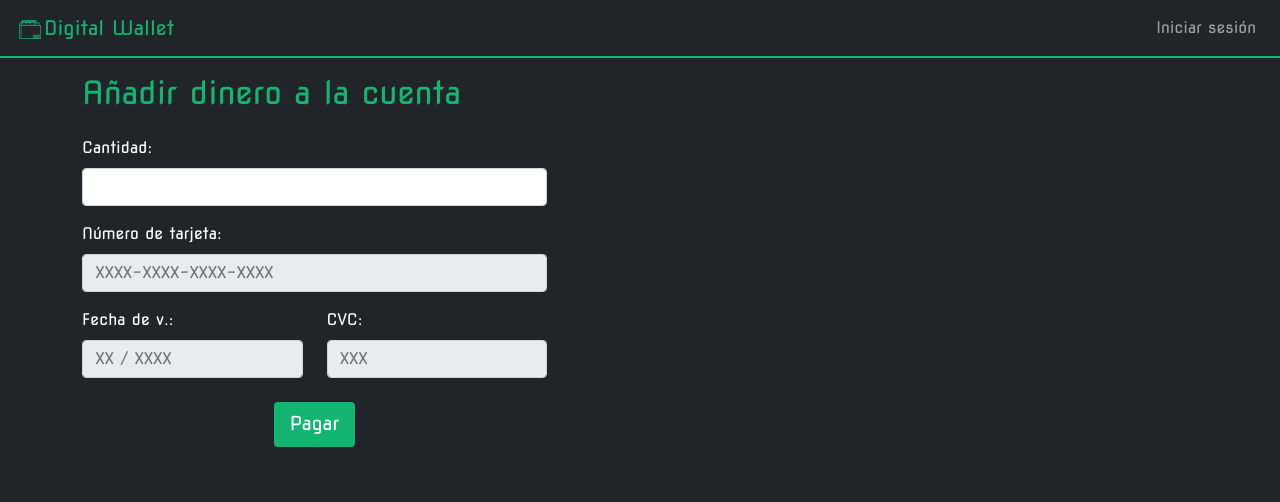
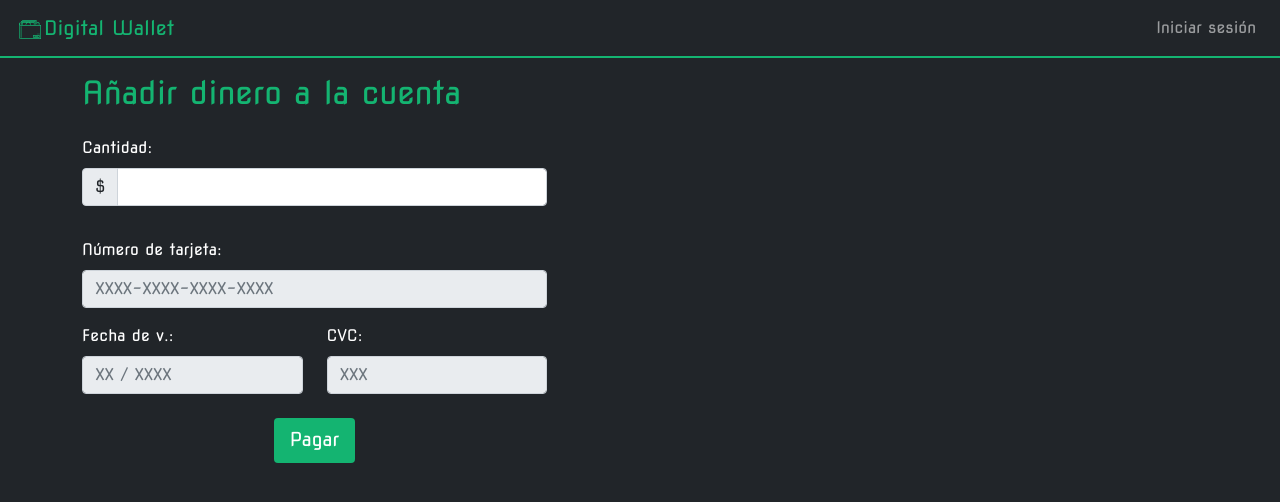
Before and after one commit to kholostyak17/digital-wallet, a React (Create React App) app: page /add-money in a window 1280 px wide. Shown: the top 502 px of the page. Built offline with nearby package versions, Linux system fonts and the light colour scheme.

Commit message:
Add dollar sign in amount inputs & improve alerts

```diff
--- a/src/pages/add-money.js
+++ b/src/pages/add-money.js
@@ -10,12 +10,12 @@ const AddMoney = () => {
 
     const { register, handleSubmit } = useForm();
     const onSubmit = (data) => {
-        if(data.amount!==""){
-            dispatch(addMoneyAction({email: localStorage.getItem("email"), amount: data.amount}));
+        if (data.amount !== "") {
+            dispatch(addMoneyAction({ email: localStorage.getItem("email"), amount: data.amount }));
             browserRouterRef.current.history.replace("/wallet");
             alert("Depósito realizado con éxito");
         }
-        if(data.amount===""){
+        if (data.amount === "") {
             alert("Error: debes seleccionar una cantidad");
         }
     }
@@ -29,7 +29,10 @@ const AddMoney = () => {
                     <form onSubmit={handleSubmit(onSubmit)}>
                         <div className="">
                             <label htmlFor="amount" className="form-label mt-3">Cantidad:</label>
-                            <input {...register("amount")} type="number" name="amount" className="form-control" id="amount" min="1" />
+                            <div class="input-group mb-3">
+                                <span class="input-group-text">$</span>
+                                <input {...register("amount")} type="number" name="amount" className="form-control" id="amount" min="1" />
+                            </div>
                             <div className="row">
                                 <div className="col">
                                     <label className="form-label mt-3">Número de tarjeta:</label>
--- a/src/pages/transfer.js
+++ b/src/pages/transfer.js
@@ -14,20 +14,23 @@ const Transfer = () => {
 
     const { register, handleSubmit } = useForm();
     const onSubmit = (data) => {
-        if (data.amount === "" || data.email==="") {
-            alert("Error: debes seleccionar cantidad de dinero y destinatario");
+        if (data.amount === "") {
+            alert("Error: debes elegir una cantidad de dinero");
+        }
+        if (data.email === "") {
+            alert("Error: debes seleccionar un destinatario");
         }
         if (data.amount > users.find(elem => elem.email === mailLogedUser).money) {
             alert("Error: no dispones de tanto dinero. Tu saldo es: ".concat(avaibleMoney, " $"));
         }
-        if (data.email === localStorage.getItem("email")){
+        if (data.email === localStorage.getItem("email")) {
             alert("Error: no puedes realizar transacciones a tu propia cuenta");
         }
-        if(
-            (data.amount !== "" && data.email!=="") &&
+        if (
+            (data.amount !== "" && data.email !== "") &&
             (data.amount < users.find(elem => elem.email === mailLogedUser).money) &&
             (data.email !== localStorage.getItem("email"))
-        ){
+        ) {
             dispatch(makeTransferAction(
                 {
                     senderEmail: localStorage.getItem("email"),
@@ -48,7 +51,10 @@ const Transfer = () => {
                 <div>
                     <form onSubmit={handleSubmit(onSubmit)}>
                         <label htmlFor="amount" className="form-label mt-3">Cantidad:</label>
-                        <input {...register("amount")} type="number" name="amount" className="form-control" id="amount" min="1" />
+                        <div class="input-group mb-3">
+                            <span class="input-group-text">$</span>
+                            <input {...register("amount")} type="number" name="amount" className="form-control" id="amount" min="1" />
+                        </div>
                         <div>
                             <label htmlFor="email" className="form-label mt-3">Email del destinatario</label>
                             <select {...register("email")} name="email" className="form-control" id="email" >
```
